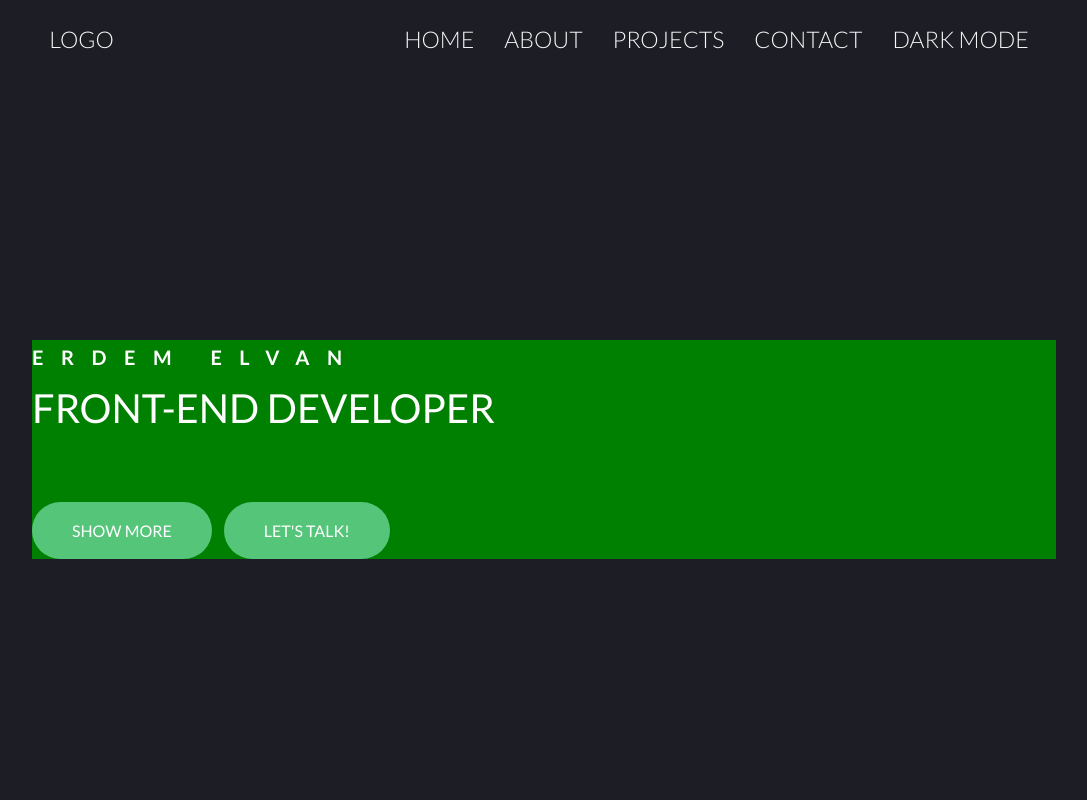
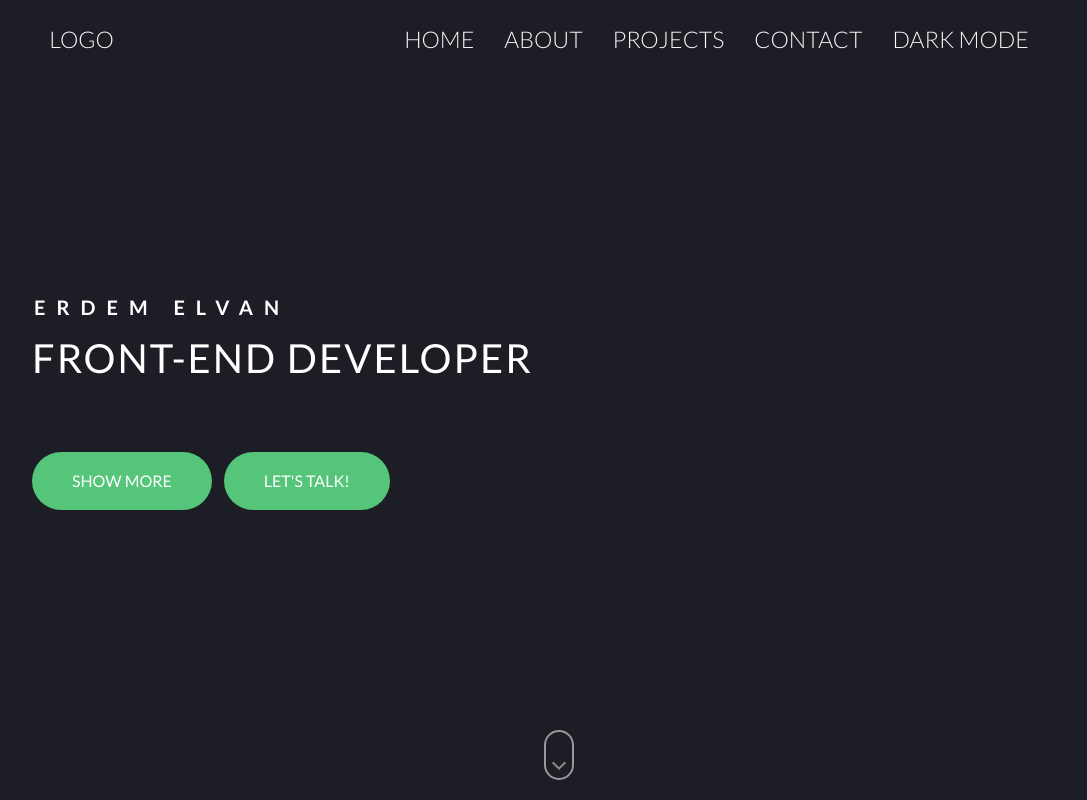
Before and after one commit to usererdem/Portfolio-Website, a website: page index.html in a window 1280 px wide. Shown: the top 800 px of the page, without its empty margins (96-1183 px from the left). Drawn offline with Linux system fonts and the light colour scheme.

Commit message:
scrolldown button added, navigation position fixed

```diff
--- a/index.html
+++ b/index.html
@@ -65,6 +65,9 @@
       <a href="#" class="btn btn--green">Show more</a>
       <a href="#" class="btn btn--green">Let's talk!</a>
     </div>
+    <a href="#">
+      <div class="scroll-down"></div>
+    </a>
   </header>
 
   <main>
--- a/sass/abstracts/_variables.scss
+++ b/sass/abstracts/_variables.scss
@@ -21,6 +21,10 @@ $color-grey-dark-4: #1C1D25;
 $color-white: #fff;
 $color-black: #000;
 
+$color-instagram: radial-gradient(137.27% 137.27% at 9.89% 100%, #FDF497 0%, #FDF497 7.29%, #FD5949 42.71%, #D6249F 63.54%, #285AEB 100%);
+$color-github: #3F444B;
+$color-linkedin: #0077B5;
+
 $color-gradient: linear-gradient(
     45deg,
     #7ed56f,
--- a/sass/base/_animations.scss
+++ b/sass/base/_animations.scss
@@ -51,3 +51,20 @@
       background-position: right;
   }
 }
+
+@keyframes scroll-down {
+    0% {
+      /* top:20%; */
+      opacity: 0;
+    }
+    30% {
+      opacity: 1;
+    }
+    60% {
+      opacity: 1;
+    }
+    100% {
+      top: 90%;
+      opacity: 0;
+    }
+  }
--- a/sass/base/_typography.scss
+++ b/sass/base/_typography.scss
@@ -17,7 +17,7 @@ body {
       display: block;
       font-size: 4rem;
       font-weight: 400;
-      /* letter-spacing: 1rem; */
+      letter-spacing: 0.2rem;
 
       animation-name: moveInLeft;
       animation-duration: 1s;
@@ -38,12 +38,12 @@ body {
       display: block;
       font-size: 2rem;
       font-weight: 700;
-      letter-spacing: 1.75rem;
-
+      letter-spacing: 1.1rem;
       animation: moveInRight 1s ease-out;
 
+      margin-left: 0.2rem;
       @include respond(phone) {
-          letter-spacing: .5rem;
+        letter-spacing: .5rem;
       }
   }
 }
--- /dev/null
+++ b/sass/components/_scrolldown.scss
@@ -0,0 +1,30 @@
+.scroll-down {
+  height: 50px;
+  width: 30px;
+  border: 2px solid $color-grey-dark-2;
+  position: absolute;
+  left: 50%;
+  bottom: 20px;
+  border-radius: 50px;
+  cursor: pointer;
+
+  &::before,
+  &::after {
+    content: "";
+    position: absolute;
+    top: 20%;
+    left: 50%;
+    height: 10px;
+    width: 10px;
+    transform: translate(-50%, -100%) rotate(45deg);
+    border: 2px solid $color-grey-dark-2;
+    border-top: transparent;
+    border-left: transparent;
+    animation: scroll-down 1s ease-in-out infinite;
+  }
+
+  &::before {
+    top: 30%;
+    animation-delay: 0.3s;
+  }
+}
--- a/sass/layout/_grid.scss
+++ b/sass/layout/_grid.scss
@@ -21,7 +21,7 @@
 .container {
   width: 80%;
   margin: 0 auto;
-  max-width: 1100px;
+  max-width: $grid-width;
 
   gap: 30px;
 }
--- a/sass/layout/_header.scss
+++ b/sass/layout/_header.scss
@@ -1,11 +1,12 @@
 .header {
   background-color: $color-grey-dark-4;
-  min-height: 95vh;
+  min-height: 100vh;
   display: flex;
   flex-direction: column;
   justify-content: center;
 
   &__text-box {
-    background-color: green;
+
+    width: 60%;
   }
 }
--- a/sass/layout/_navigation.scss
+++ b/sass/layout/_navigation.scss
@@ -4,6 +4,10 @@
   background-color: $color-grey-dark-4;
   padding-right: 1rem;
   padding-top: 1rem;
+  position: fixed;
+  top: 0;
+  left: 0;
+  width: 100%;
 
 
   &__list {
--- a/sass/main.scss
+++ b/sass/main.scss
@@ -8,6 +8,7 @@
 
 @import "components/button";
 @import "components/contact";
+@import "components/scrolldown";
 
 @import "layout/header";
 @import "layout/navigation";
```
Also changed, not shown: css/style.css.
